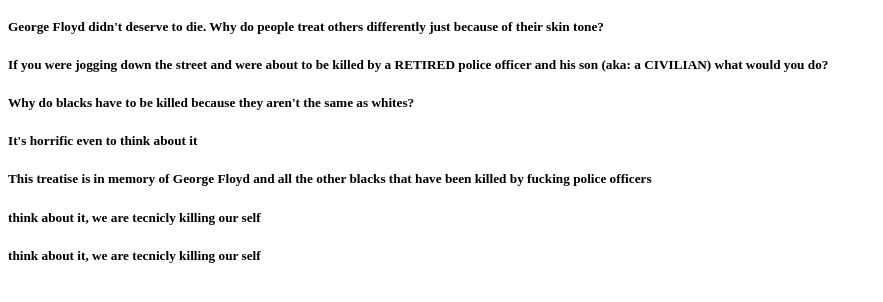
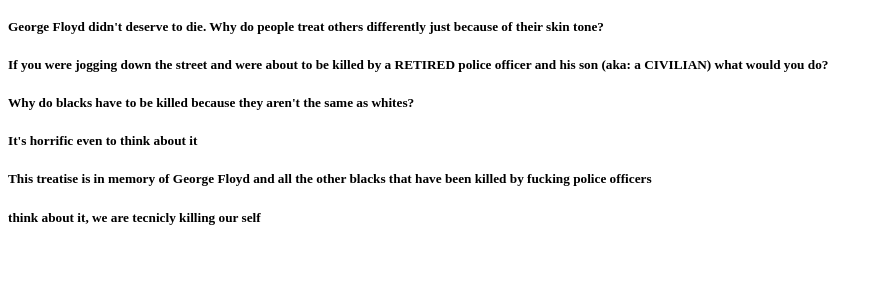
Before and after one commit to Torin-McAlpin/Torin-McAlpin.github.io, a plain HTML site: page how to make the world a better place.html in a window 1280 px wide. Shown: the part 100-402 px from the top of the page, without its empty margins (0-883 px from the left). Drawn offline with Linux system fonts and the light colour scheme.

Commit message:
Update how to make the world a better place.html

```diff
--- a/how to make the world a better place.html
+++ b/how to make the world a better place.html
@@ -14,6 +14,5 @@
     <h5>This treatise is in memory of George Floyd and all the other blacks that have been killed by fucking police officers</h5>
     </h5>
     <h5>think about it, we are tecnicly killing our self</h5>
-    <h5>think about it, we are tecnicly killing our self</h5>
   </body>
 </html>
```
